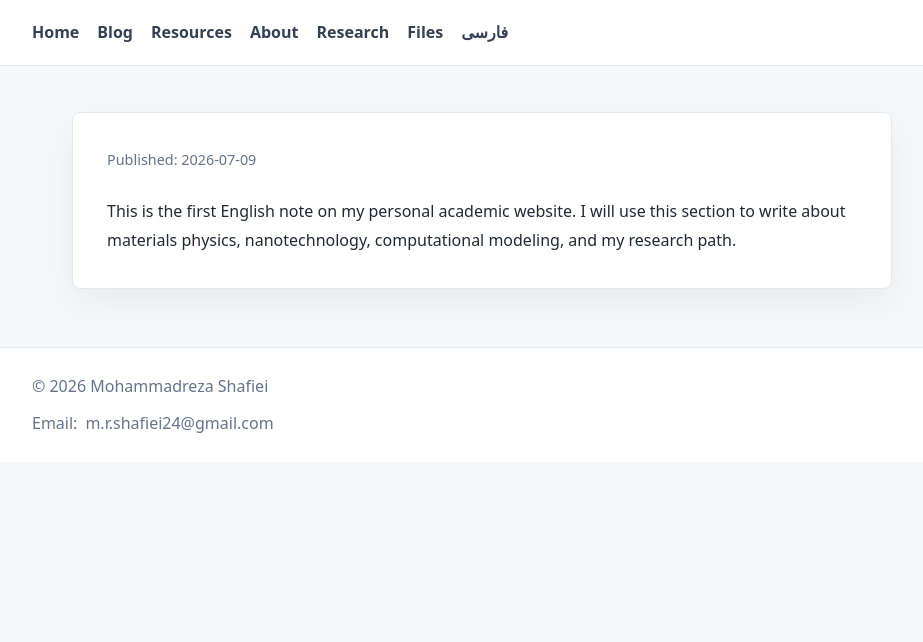
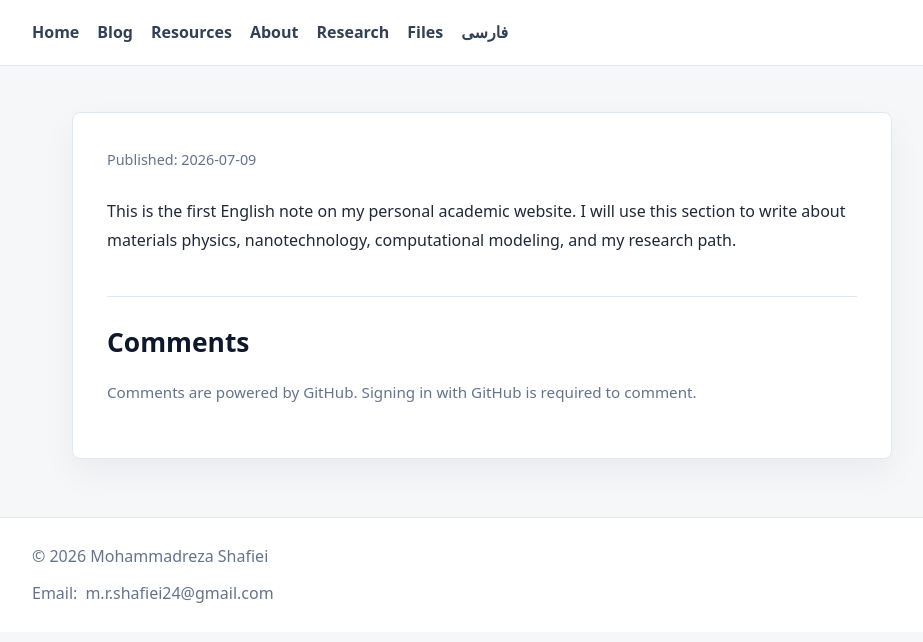
Before and after one commit to Mohamadrezash204/Mohamadrezash204.github.io, a Jekyll site: the page built from _posts/2026-07-09-first-english-note.md, in a window 1280 px wide. Shown: the top 642 px of the page, without its empty margins (158-1081 px from the left). Built offline with Jekyll 4.4.1, drawn with Linux system fonts in a browser that asks for light colours; comment, search, counter and statistics services are not loaded.

Commit message:
Add blog post comments

```diff
--- a/_config.yml
+++ b/_config.yml
@@ -14,6 +14,14 @@ kramdown:
 plugins:
   - jekyll-feed
 
+comments:
+  enabled: true
+  provider: utterances
+  repo: "Mohamadrezash204/Mohamadrezash204.github.io"
+  issue_term: "pathname"
+  label: "comment"
+  theme: "github-light"
+
 exclude:
   - README.md
   - .venv
--- /dev/null
+++ b/_includes/comments.html
@@ -0,0 +1,20 @@
+{% if site.comments.enabled and site.comments.provider == "utterances" %}
+  <section class="comments-section" aria-label="{% if page.lang == 'fa' %}دیدگاه‌ها{% else %}Comments{% endif %}">
+    <h2>{% if page.lang == 'fa' %}دیدگاه‌ها{% else %}Comments{% endif %}</h2>
+    <p class="comments-note">
+      {% if page.lang == 'fa' %}
+        برای ثبت دیدگاه، ورود با حساب GitHub لازم است.
+      {% else %}
+        Comments are powered by GitHub. Signing in with GitHub is required to comment.
+      {% endif %}
+    </p>
+    <script src="https://utteranc.es/client.js"
+      repo="{{ site.comments.repo }}"
+      issue-term="{{ site.comments.issue_term }}"
+      label="{{ site.comments.label }}"
+      theme="{{ site.comments.theme }}"
+      crossorigin="anonymous"
+      async>
+    </script>
+  </section>
+{% endif %}
--- a/_layouts/post.html
+++ b/_layouts/post.html
@@ -9,4 +9,6 @@ layout: default
   </div>
 
   {{ content }}
+
+  {% include comments.html %}
 </article>
--- a/assets/style.css
+++ b/assets/style.css
@@ -500,6 +500,22 @@ h3 {
   line-height: 1.7;
 }
 
+.comments-section {
+  margin-top: 42px;
+  padding-top: 28px;
+  border-top: 1px solid var(--border);
+}
+
+.comments-section h2 {
+  margin-top: 0;
+}
+
+.comments-note {
+  margin: 0 0 18px;
+  color: var(--muted);
+  font-size: 0.95rem;
+}
+
 code,
 pre {
   direction: ltr;
```
